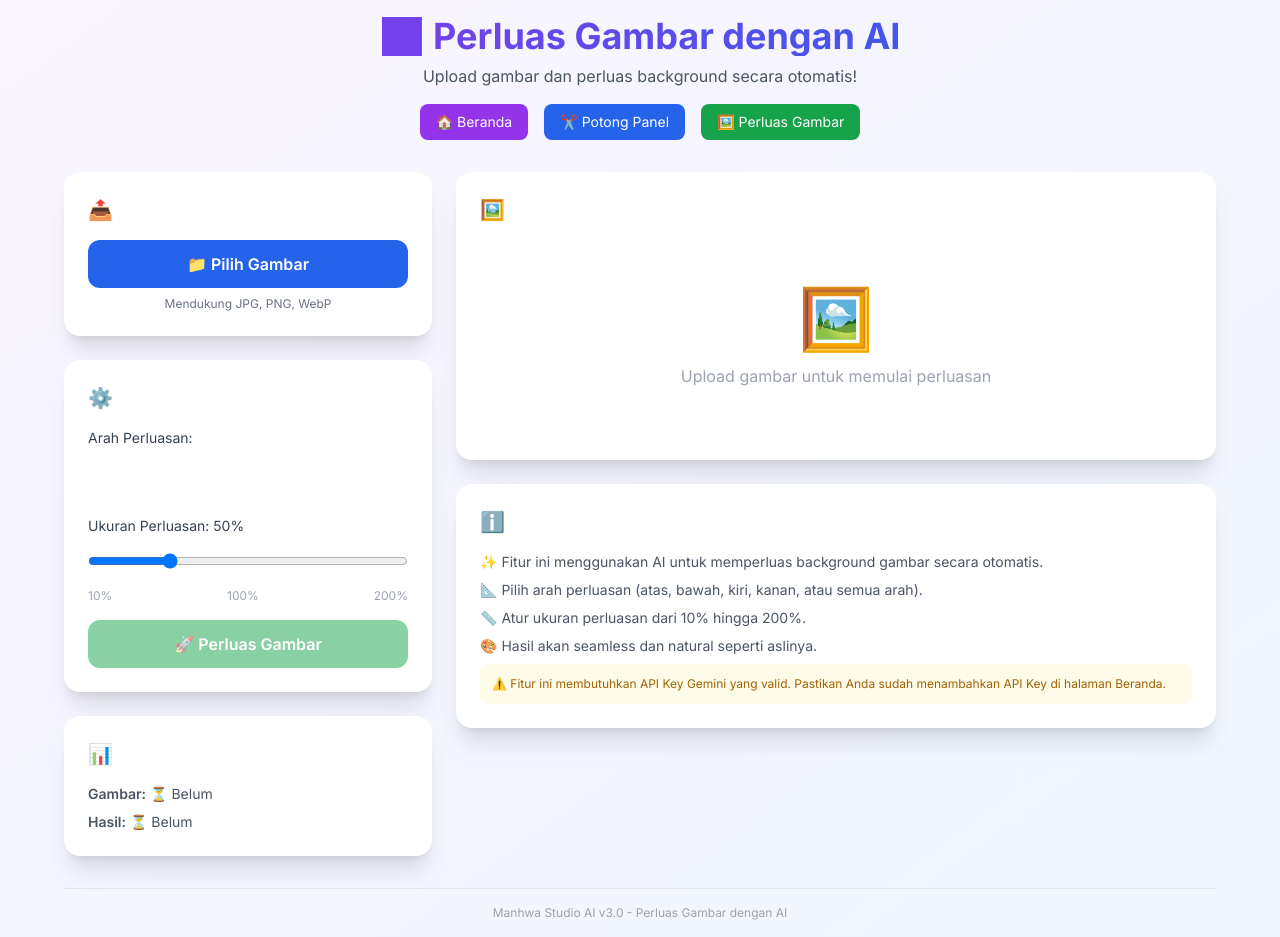
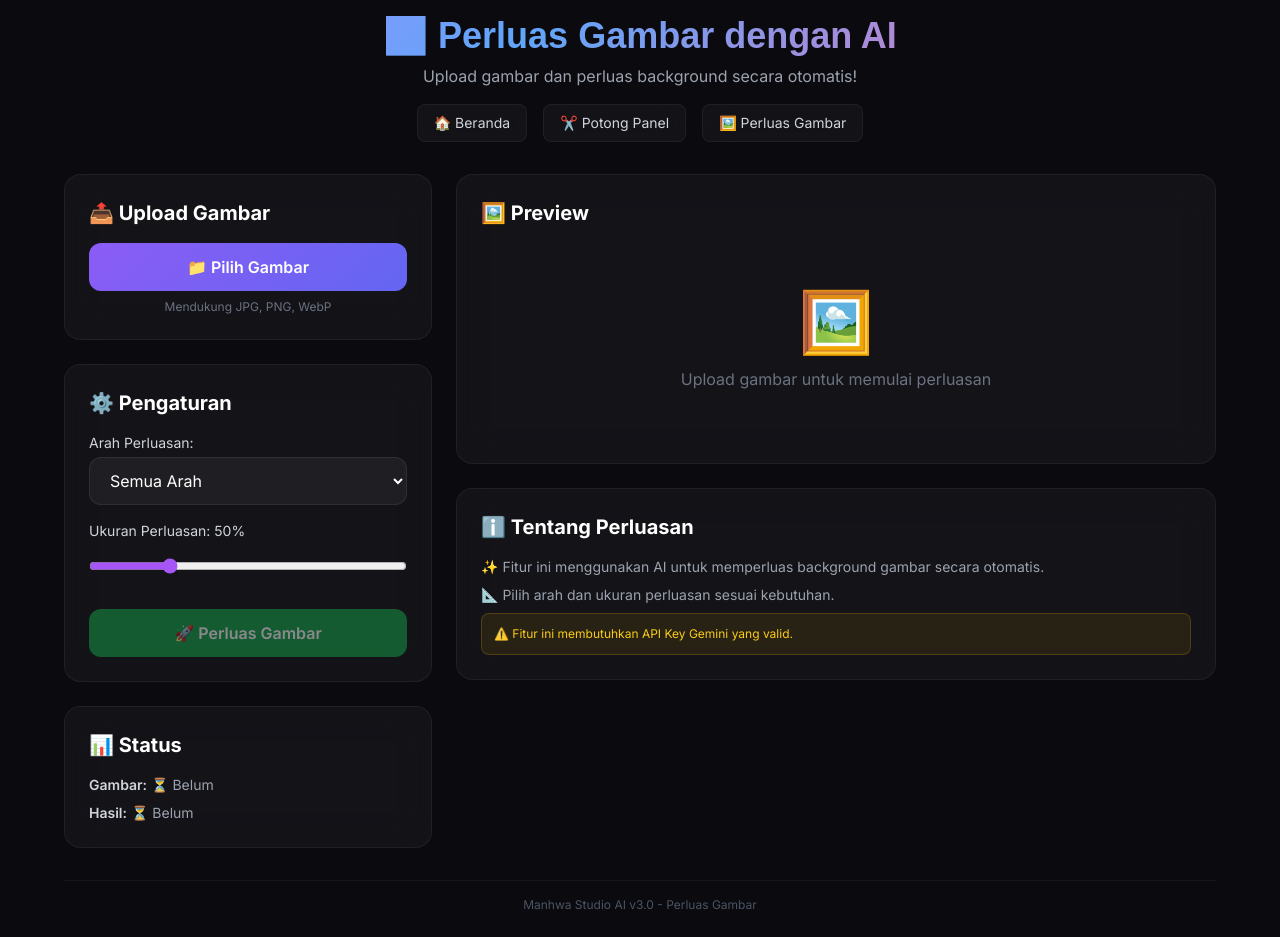
Before and after one commit to bangimam21projeck-spec/manhwa-generator, a Next.js app: page /expand in a window 1280 px wide. Built offline with nearby package versions, Linux system fonts and the light colour scheme.

Commit message:
Update page.js

```diff
--- a/app/expand/page.js
+++ b/app/expand/page.js
@@ -13,7 +13,6 @@ export default function ExpandPage() {
   const [expandSize, setExpandSize] = useState(50);
   const fileInputRef = useRef(null);
 
-  // Upload gambar
   const handleImageUpload = (e) => {
     const file = e.target.files[0];
     if (file) {
@@ -28,7 +27,6 @@ export default function ExpandPage() {
     }
   };
 
-  // Perluas gambar dengan AI
   const handleExpand = async () => {
     if (!image) {
       alert('Upload gambar dulu!');
@@ -64,13 +62,11 @@ export default function ExpandPage() {
     }
   };
 
-  // Download hasil
   const downloadImage = () => {
     if (!expandedImage) {
       alert('Tidak ada gambar untuk diunduh!');
       return;
     }
-
     const link = document.createElement('a');
     link.download = 'expanded-image.png';
     link.href = expandedImage;
@@ -78,71 +74,36 @@ export default function ExpandPage() {
   };
 
   return (
-    <div className="min-h-screen bg-gradient-to-br from-purple-50 to-blue-50 p-4">
-      <div className="max-w-6xl mx-auto">
+    <div className="min-h-screen bg-[#0a0a0f] p-4">
+      <div className="max-w-6xl mx-auto animate-fade-in">
 
-        {/* HEADER */}
         <div className="text-center mb-8">
-          <h1 className="text-4xl font-bold bg-gradient-to-r from-purple-600 to-blue-600 bg-clip-text text-transparent">
-            🖼️ Perluas Gambar dengan AI
-          </h1>
-          <p className="text-gray-600 mt-2">Upload gambar dan perluas background secara otomatis!</p>
+          <h1 className="text-4xl font-bold gradient-text font-orbitron">🖼️ Perluas Gambar dengan AI</h1>
+          <p className="text-gray-400 mt-2">Upload gambar dan perluas background secara otomatis!</p>
 
           <div className="flex justify-center gap-4 mt-4 flex-wrap">
-            <Link href="/" className="bg-purple-600 text-white px-4 py-2 rounded-lg hover:bg-purple-700 transition text-sm">
-              🏠 Beranda
-            </Link>
-            <Link href="/editor" className="bg-blue-600 text-white px-4 py-2 rounded-lg hover:bg-blue-700 transition text-sm">
-              ✂️ Potong Panel
-            </Link>
-            <Link href="/expand" className="bg-green-600 text-white px-4 py-2 rounded-lg hover:bg-green-700 transition text-sm">
-              🖼️ Perluas Gambar
-            </Link>
+            <Link href="/" className="glass hover:border-purple-500/30 px-4 py-2 rounded-lg text-sm text-gray-300 hover:text-white transition">🏠 Beranda</Link>
+            <Link href="/editor" className="glass hover:border-blue-500/30 px-4 py-2 rounded-lg text-sm text-gray-300 hover:text-white transition">✂️ Potong Panel</Link>
+            <Link href="/expand" className="glass hover:border-green-500/30 px-4 py-2 rounded-lg text-sm text-gray-300 hover:text-white transition">🖼️ Perluas Gambar</Link>
           </div>
         </div>
 
-        {/* MAIN */}
         <div className="grid md:grid-cols-3 gap-6">
 
-          {/* KOLOM KIRI: KONTROL */}
           <div className="space-y-6">
-
-            <div className="bg-white rounded-2xl shadow-xl p-6">
-              <h2 className="text-xl font-semibold mb-4">📤 Upload Gambar</h2>
-
-              <input
-                type="file"
-                ref={fileInputRef}
-                onChange={handleImageUpload}
-                accept="image/*"
-                className="hidden"
-              />
-
-              <button
-                className="w-full bg-blue-600 text-white py-3 rounded-xl hover:bg-blue-700 transition font-semibold"
-                onClick={() => fileInputRef.current.click()}
-              >
-                📁 Pilih Gambar
-              </button>
-
-              <p className="text-xs text-gray-500 mt-2 text-center">
-                Mendukung JPG, PNG, WebP
-              </p>
+            <div className="glass rounded-2xl p-6 card-hover">
+              <h2 className="text-xl font-bold text-white mb-4">📤 Upload Gambar</h2>
+              <input type="file" ref={fileInputRef} onChange={handleImageUpload} accept="image/*" className="hidden" />
+              <button className="w-full btn-primary" onClick={() => fileInputRef.current.click()}>📁 Pilih Gambar</button>
+              <p className="text-xs text-gray-500 mt-2 text-center">Mendukung JPG, PNG, WebP</p>
             </div>
 
-            <div className="bg-white rounded-2xl shadow-xl p-6">
-              <h2 className="text-xl font-semibold mb-4">⚙️ Pengaturan Perluasan</h2>
-
+            <div className="glass rounded-2xl p-6 card-hover">
+              <h2 className="text-xl font-bold text-white mb-4">⚙️ Pengaturan</h2>
               <div className="space-y-4">
                 <div>
-                  <label className="block text-sm font-medium text-gray-700 mb-1">
-                    Arah Perluasan:
-                  </label>
-                  <select
-                    value={expandDirection}
-                    onChange={(e) => setExpandDirection(e.target.value)}
-                    className="w-full p-2 border border-gray-300 rounded-lg focus:ring-2 focus:ring-green-500"
-                  >
+                  <label className="block text-sm font-medium text-gray-300 mb-1">Arah Perluasan:</label>
+                  <select value={expandDirection} onChange={(e) => setExpandDirection(e.target.value)} className="w-full bg-white/5 border border-white/10 rounded-xl px-4 py-3 text-white focus:border-purple-500/50 focus:outline-none">
                     <option value="all">Semua Arah</option>
                     <option value="top">Atas</option>
                     <option value="bottom">Bawah</option>
@@ -152,122 +113,50 @@ export default function ExpandPage() {
                     <option value="vertical">Vertikal (Atas + Bawah)</option>
                   </select>
                 </div>
-
                 <div>
-                  <label className="block text-sm font-medium text-gray-700 mb-1">
-                    Ukuran Perluasan: {expandSize}%
-                  </label>
-                  <input
-                    type="range"
-                    min="10"
-                    max="200"
-                    value={expandSize}
-                    onChange={(e) => setExpandSize(Number(e.target.value))}
-                    className="w-full"
-                  />
-                  <div className="flex justify-between text-xs text-gray-400">
-                    <span>10%</span>
-                    <span>100%</span>
-                    <span>200%</span>
-                  </div>
+                  <label className="block text-sm font-medium text-gray-300 mb-1">Ukuran Perluasan: {expandSize}%</label>
+                  <input type="range" min="10" max="200" value={expandSize} onChange={(e) => setExpandSize(Number(e.target.value))} className="w-full accent-purple-500" />
                 </div>
-
-                <button
-                  className="w-full bg-green-600 text-white py-3 rounded-xl hover:bg-green-700 transition font-semibold disabled:opacity-50"
-                  onClick={handleExpand}
-                  disabled={!image || loading}
-                >
-                  {loading ? '⏳ Memproses...' : '🚀 Perluas Gambar'}
-                </button>
+                <button className="w-full bg-green-600 hover:bg-green-700 text-white py-3 rounded-xl font-semibold transition disabled:opacity-50" onClick={handleExpand} disabled={!image || loading}>{loading ? '⏳ Memproses...' : '🚀 Perluas Gambar'}</button>
               </div>
             </div>
 
-            <div className="bg-white rounded-2xl shadow-xl p-6">
-              <h2 className="text-xl font-semibold mb-4">📊 Status</h2>
-
+            <div className="glass rounded-2xl p-6 card-hover">
+              <h2 className="text-xl font-bold text-white mb-4">📊 Status</h2>
               <div className="space-y-2 text-sm">
-                <p className="text-gray-600">
-                  <span className="font-semibold">Gambar:</span>{' '}
-                  {image ? '✅ Terupload' : '⏳ Belum'}
-                </p>
-                <p className="text-gray-600">
-                  <span className="font-semibold">Hasil:</span>{' '}
-                  {expandedImage ? '✅ Selesai' : '⏳ Belum'}
-                </p>
-                {status && (
-                  <div className={`p-2 rounded-lg text-xs ${
-                    status.includes('✅') ? 'bg-green-100 text-green-700' :
-                    status.includes('❌') ? 'bg-red-100 text-red-700' :
-                    'bg-blue-100 text-blue-700'
-                  }`}>
-                    {status}
-                  </div>
-                )}
+                <p className="text-gray-400"><span className="font-semibold text-gray-300">Gambar:</span> {image ? '✅ Terupload' : '⏳ Belum'}</p>
+                <p className="text-gray-400"><span className="font-semibold text-gray-300">Hasil:</span> {expandedImage ? '✅ Selesai' : '⏳ Belum'}</p>
+                {status && <div className={`p-2 rounded-lg text-xs ${status.includes('✅') ? 'bg-green-500/20 text-green-400' : status.includes('❌') ? 'bg-red-500/20 text-red-400' : 'bg-blue-500/20 text-blue-400'}`}>{status}</div>}
               </div>
             </div>
 
             {expandedImage && (
-              <div className="bg-white rounded-2xl shadow-xl p-6">
-                <button
-                  className="w-full bg-yellow-600 text-white py-2 rounded-lg hover:bg-yellow-700 transition font-semibold"
-                  onClick={downloadImage}
-                >
-                  💾 Download Hasil
-                </button>
+              <div className="glass rounded-2xl p-6 card-hover">
+                <button className="w-full bg-yellow-600 hover:bg-yellow-700 text-white py-2 rounded-lg font-semibold transition" onClick={downloadImage}>💾 Download Hasil</button>
               </div>
             )}
           </div>
 
-          {/* KOLOM KANAN: PREVIEW */}
           <div className="md:col-span-2 space-y-6">
-
-            <div className="bg-white rounded-2xl shadow-xl p-6">
-              <h2 className="text-xl font-semibold mb-4">🖼️ Preview</h2>
-
-              {image && (
-                <div className="border-2 border-gray-300 rounded-xl overflow-hidden bg-gray-50 p-4">
-                  <p className="text-sm text-gray-500 mb-2">Gambar Asli:</p>
-                  <img src={imageUrl} alt="Original" className="max-h-80 mx-auto object-contain" />
-                </div>
-              )}
-
-              {expandedImage && (
-                <div className="border-2 border-green-300 rounded-xl overflow-hidden bg-gray-50 p-4 mt-4">
-                  <p className="text-sm text-green-500 mb-2">Hasil Perluasan:</p>
-                  <img src={expandedImage} alt="Expanded" className="max-h-80 mx-auto object-contain" />
-                </div>
-              )}
-
-              {!image && (
-                <div className="text-center py-12 text-gray-400">
-                  <p className="text-6xl mb-4">🖼️</p>
-                  <p>Upload gambar untuk memulai perluasan</p>
-                </div>
-              )}
+            <div className="glass rounded-2xl p-6 card-hover">
+              <h2 className="text-xl font-bold text-white mb-4">🖼️ Preview</h2>
+              {image && <div className="border border-white/10 rounded-xl overflow-hidden bg-black/30 p-4"><p className="text-sm text-gray-500 mb-2">Gambar Asli:</p><img src={imageUrl} alt="Original" className="max-h-80 mx-auto object-contain" /></div>}
+              {expandedImage && <div className="border border-green-500/20 rounded-xl overflow-hidden bg-black/30 p-4 mt-4"><p className="text-sm text-green-400 mb-2">Hasil Perluasan:</p><img src={expandedImage} alt="Expanded" className="max-h-80 mx-auto object-contain" /></div>}
+              {!image && <div className="text-center py-12 text-gray-500"><p className="text-6xl mb-4">🖼️</p><p>Upload gambar untuk memulai perluasan</p></div>}
             </div>
 
-            {/* INFO */}
-            <div className="bg-white rounded-2xl shadow-xl p-6">
-              <h2 className="text-xl font-semibold mb-4">ℹ️ Tentang Perluasan Gambar</h2>
-              <div className="text-sm text-gray-600 space-y-2">
+            <div className="glass rounded-2xl p-6 card-hover">
+              <h2 className="text-xl font-bold text-white mb-4">ℹ️ Tentang Perluasan</h2>
+              <div className="text-sm text-gray-400 space-y-2">
                 <p>✨ Fitur ini menggunakan AI untuk memperluas background gambar secara otomatis.</p>
-                <p>📐 Pilih arah perluasan (atas, bawah, kiri, kanan, atau semua arah).</p>
-                <p>📏 Atur ukuran perluasan dari 10% hingga 200%.</p>
-                <p>🎨 Hasil akan seamless dan natural seperti aslinya.</p>
-                <div className="bg-yellow-50 p-3 rounded-lg mt-2">
-                  <p className="text-xs text-yellow-700">
-                    ⚠️ Fitur ini membutuhkan API Key Gemini yang valid.
-                    Pastikan Anda sudah menambahkan API Key di halaman Beranda.
-                  </p>
-                </div>
+                <p>📐 Pilih arah dan ukuran perluasan sesuai kebutuhan.</p>
+                <div className="bg-yellow-500/10 border border-yellow-500/20 p-3 rounded-lg mt-2"><p className="text-xs text-yellow-400">⚠️ Fitur ini membutuhkan API Key Gemini yang valid.</p></div>
               </div>
             </div>
           </div>
         </div>
 
-        <div className="mt-8 text-center text-xs text-gray-400 border-t pt-4">
-          <p>Manhwa Studio AI v3.0 - Perluas Gambar dengan AI</p>
-        </div>
+        <div className="mt-8 text-center text-xs text-gray-600 border-t border-white/5 pt-4">Manhwa Studio AI v3.0 - Perluas Gambar</div>
       </div>
     </div>
   );
```
